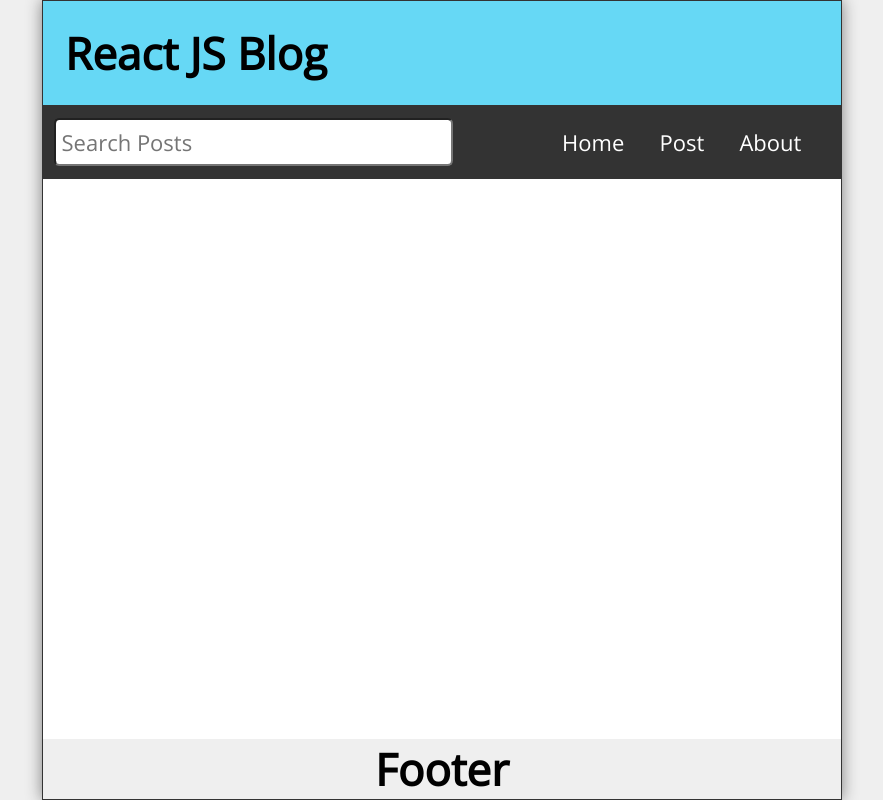
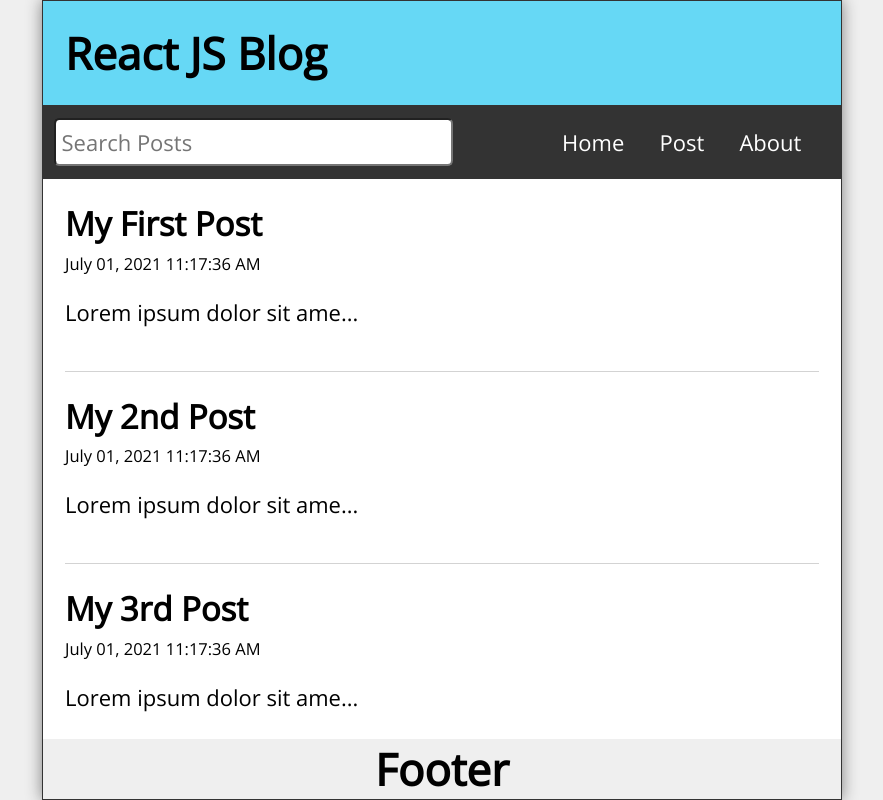
Before and after one commit to VividhPandey003/react-learnings, a React (Create React App) app in the folder blogsite/: page / in a window 1280 px wide. Shown: the whole page, without its empty margins (198-1081 px from the left). Built offline with nearby package versions, Linux system fonts and the light colour scheme.

Commit message:
Added Components
Signed-off-by: Vividh Pandey <vividh.pandey.13@gmail.com>

```diff
--- a/blogsite/src/App.js
+++ b/blogsite/src/App.js
@@ -42,6 +42,9 @@
   const [search, setSearch] = useState([]);
   const [searchResults, setSearchResults] = useState([]);
 
+  const handleDelete = (id) =>{
+
+  }
   return (
     <div className="App">
       <Header title="React JS Blog" />
@@ -54,7 +57,7 @@
           <NewPost />
         </Route>
         <Route path="/post/:id">
-          <PostPage />
+          <PostPage posts= {posts} handleDelete={handleDelete}/>
         </Route>
         <Route path="/about" component={About} />
         <Route path="*" component={Missing} />
--- a/blogsite/src/Feed.js
+++ b/blogsite/src/Feed.js
@@ -1,10 +1,13 @@
 import React from 'react'
+import Post from './Post'
 
-const Feed = () => {
+const Feed = ({ posts }) => {
   return (
-    <div>
-
-    </div>
+    <>
+      {posts.map(post => (
+        <Post key={post.id} post={post} />
+      ))}
+    </>
   )
 }
 
--- /dev/null
+++ b/blogsite/src/Post.js
@@ -0,0 +1,20 @@
+import React from 'react'
+import { Link } from 'react-router-dom'
+const Post = ({post}) => {
+  return (
+    <article className='post'>
+        <Link to={`/post/$(post.id)`}>
+            <h2>{post.title}</h2>
+            <p className='postDate'>{post.datetime}</p>
+        </Link>
+        <p className='postBody'>{
+            (post.body).length<= 25
+            ? post.body
+            : `${(post.body).slice(0,25)}...`
+
+        }</p>
+    </article>
+  )
+}
+
+export default Post
--- a/blogsite/src/PostPage.js
+++ b/blogsite/src/PostPage.js
@@ -1,11 +1,33 @@
-import React from 'react'
+import { useParams, Link } from "react-router-dom";
 
-const PostPage = () => {
-  return (
-    <main>
-      <h1>PostPage</h1>
-    </main>
-  )
+const PostPage = ({ posts, handleDelete }) => {
+    const { id } = useParams();
+    const post = posts.find(post => (post.id).toString() === id);
+    return (
+        <main className="PostPage">
+            <article className="post">
+                {post &&
+                    <>
+                        <h2>{post.title}</h2>
+                        <p className="postDate">{post.datetime}</p>
+                        <p className="postBody">{post.body}</p>
+                        <button onClick={() => handleDelete(post.id)}>
+                            Delete Post
+                        </button>
+                    </>
+                }
+                {!post &&
+                    <>
+                        <h2>Post Not Found</h2>
+                        <p>Well, that's disappointing.</p>
+                        <p>
+                            <Link to='/'>Visit Our Homepage</Link>
+                        </p>
+                    </>
+                }
+            </article>
+        </main>
+    )
 }
 
 export default PostPage
```
